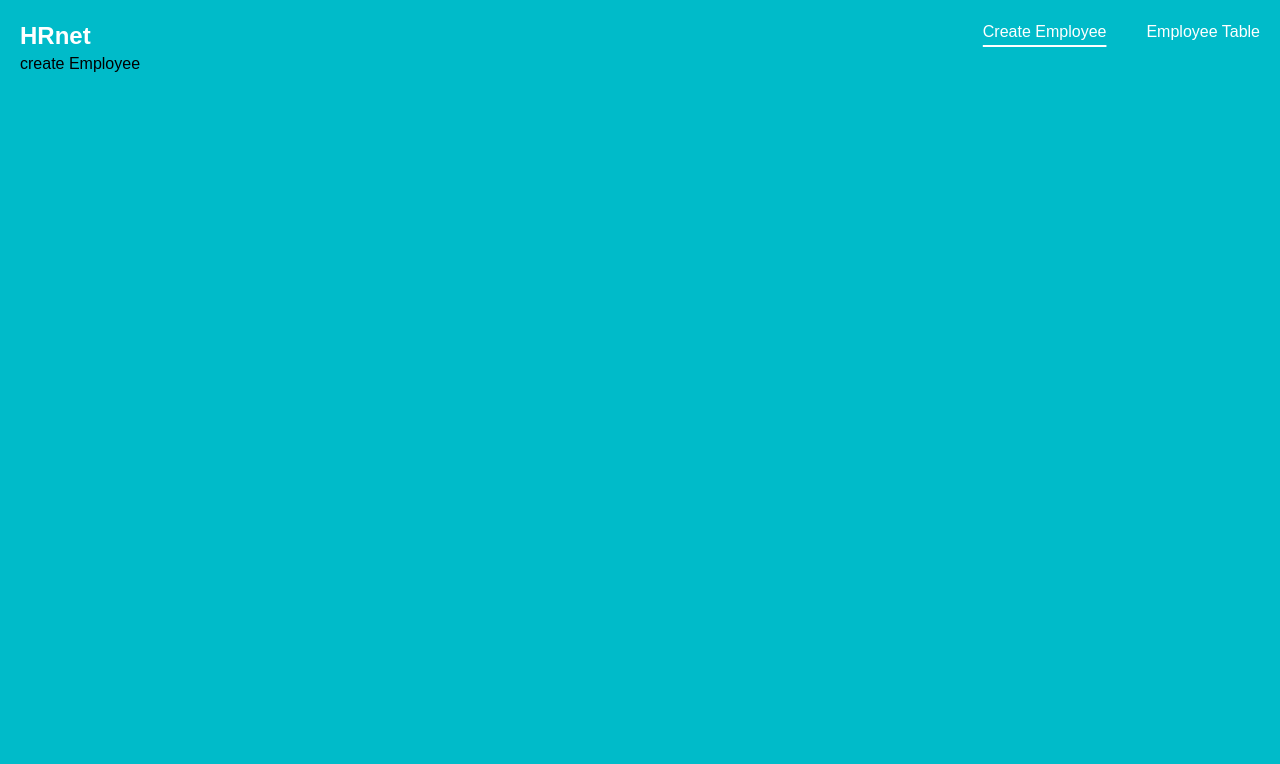
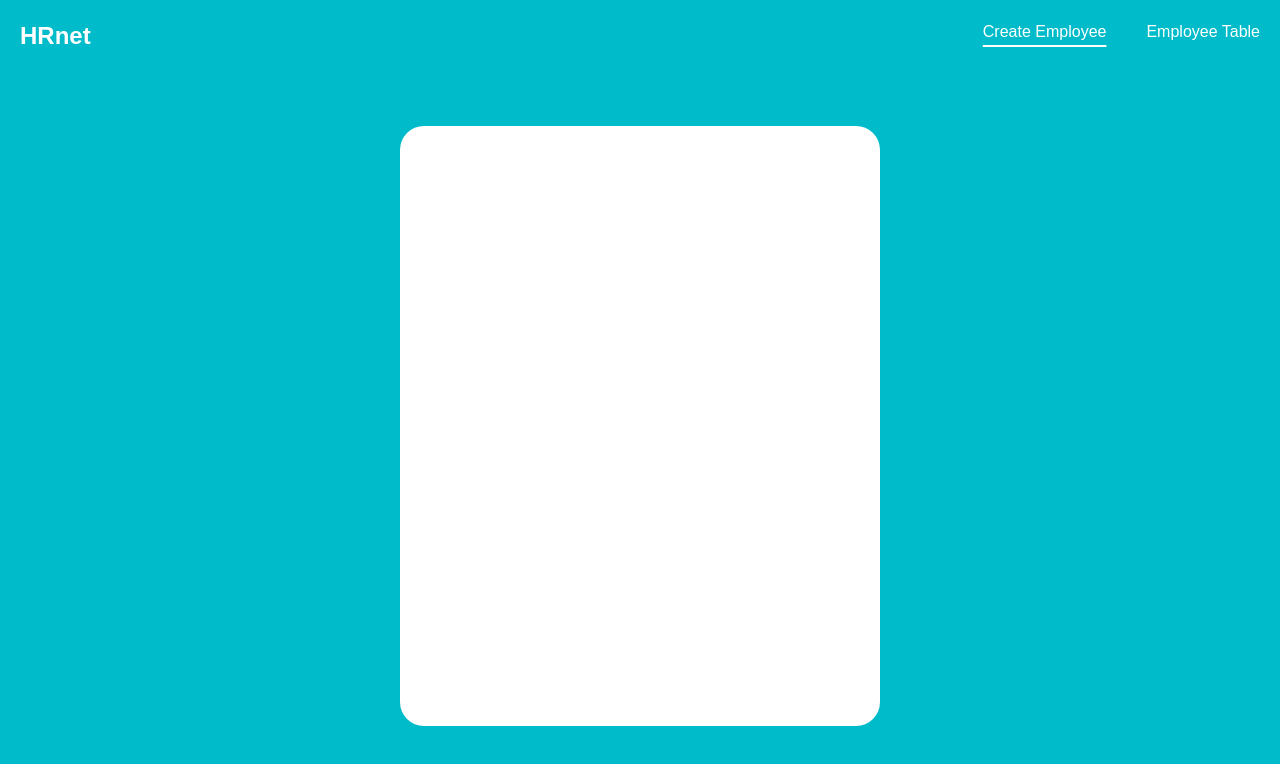
Before and after one commit to Willigan49/Wealth-Health, a React (Vite) app: page / in a window 1280 px wide. Shown: the top 764 px of the page. Built offline with nearby package versions, Linux system fonts and the light colour scheme.

Commit message:
form box

```diff
--- a/src/main.tsx
+++ b/src/main.tsx
@@ -1,6 +1,7 @@
 import React from "react";
 import ReactDOM from "react-dom/client";
 import Root from "./routes/Root.tsx";
+import CreateEmployee from "./routes/CreateEmployee.tsx";
 import { createBrowserRouter, RouterProvider } from "react-router-dom";
 import "./index.css";
 
@@ -12,7 +13,7 @@ const router = createBrowserRouter([
     children: [
       {
         index: true,
-        element: <div>create Employee</div>
+        element: <CreateEmployee />
       },{
         path: "/table",
         element: <h1>table Employee</h1>
--- a/src/routes/CreateEmployee.tsx
+++ b/src/routes/CreateEmployee.tsx
@@ -1,7 +1,6 @@
 export default function CreateEmployee(): JSX.Element {
-    return(
-        <>
-        <h1>Create Employee</h1>
-        </>
-    )
+  return (
+    <div className="bg-secondary h-[75vh] max-w-[480px] w-full rounded-3xl">
+    </div>
+  );
 }
--- a/src/routes/Root.tsx
+++ b/src/routes/Root.tsx
@@ -4,8 +4,8 @@ import { NavLink, Link } from "react-router-dom";
 export default function Root(): JSX.Element {
   return (
     <>
-      <div className="maw-w-max h-screen bg-principal font-nunito">
-        <div className="m-auto w-full max-w-[1440px] p-5">
+      <div className="bg-principal">
+        <div className="m-auto flex min-h-screen w-full max-w-[1440px] flex-col gap-5 p-5 font-nunito">
           <div className="flex justify-between text-secondary">
             <div>
               <Link to="/">
@@ -43,7 +43,9 @@ export default function Root(): JSX.Element {
               </ul>
             </div>
           </div>
-          <Outlet />
+          <div className="flex flex-1 flex-col items-center justify-center">
+            <Outlet />
+          </div>
         </div>
       </div>
     </>
```
Also changed, not shown: src/index.css (line endings or trailing spaces).
